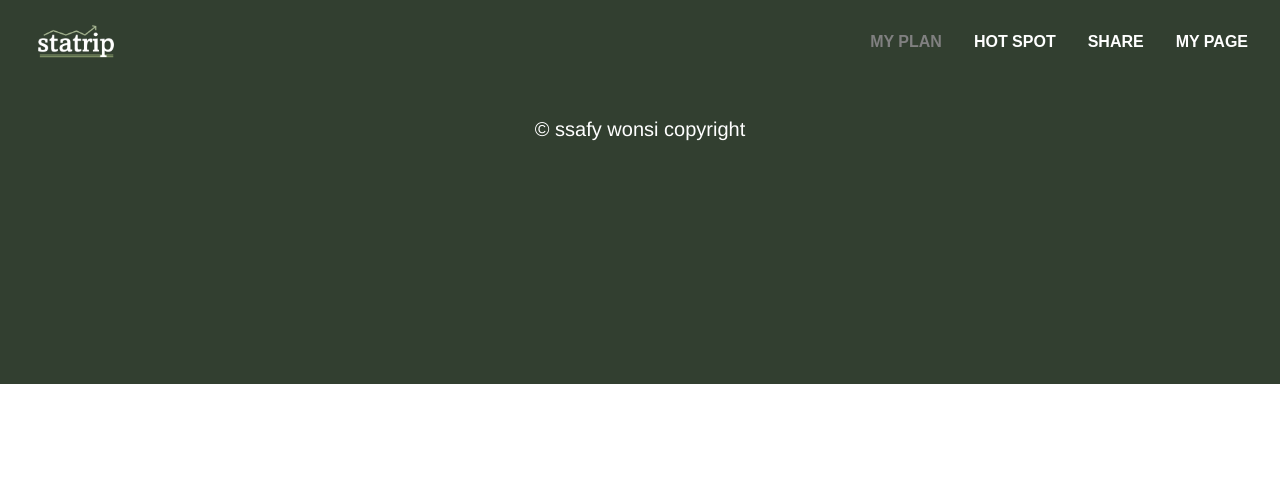
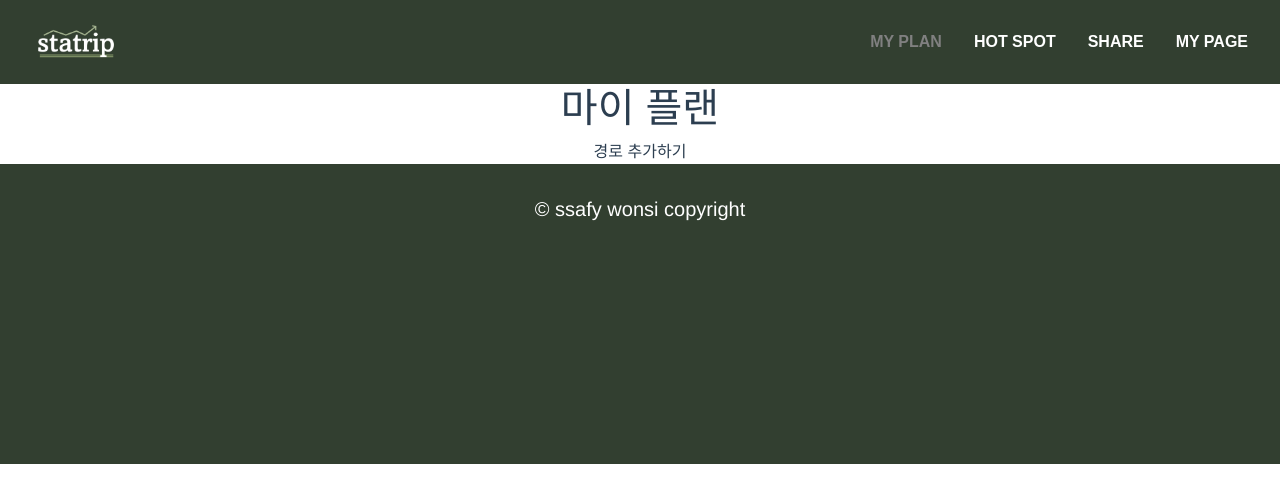
Before and after one commit to 210-reverof/statrip, a Vue app in the folder frontend/: page /plan/add in a window 1280 px wide. Shown: the top 502 px of the page. Built offline with nearby package versions, Linux system fonts and the light colour scheme; a web font is replaced by a local one.

Commit message:
feat: 경로 관련 라우팅 완료 #7

```diff
--- /dev/null
+++ b/frontend/src/components/plan/PlanAdd.vue
@@ -0,0 +1,12 @@
+<template>
+    <div class="plan-add">
+        경로 추가하기
+    </div>
+</template>
+
+<script>
+export default {
+
+
+}
+</script>
--- /dev/null
+++ b/frontend/src/components/plan/PlanList.vue
@@ -0,0 +1,12 @@
+<template>
+    <div class="plan-list">
+        경로 목록
+    </div>
+</template>
+
+<script>
+export default {
+
+
+}
+</script>
--- a/frontend/src/router/index.js
+++ b/frontend/src/router/index.js
@@ -13,7 +13,20 @@ const routes = [
   {
     path: '/plan',
     name: 'plan',
-    component: () => import(/* webpackChunkName: "plan" */ '@/views/PlanView.vue')
+    component: () => import(/* webpackChunkName: "plan" */ '@/views/PlanView.vue'),
+    redirect: "/plan/list",
+    children: [
+      {
+        path: 'list',
+        name: 'planList',
+        component: () => import(/* webpackChunkName: "plan" */ '@/components/plan/PlanList.vue'),
+      },
+      {
+        path: 'add',
+        name: 'planAdd',
+        component: () => import(/* webpackChunkName: "plan" */ '@/components/plan/PlanAdd.vue'),
+      }
+    ]
   },
   {
     path: '/hotspot',
--- a/frontend/src/views/PlanView.vue
+++ b/frontend/src/views/PlanView.vue
@@ -1,6 +1,7 @@
 <template>
     <div class="plan">
         <h1>마이 플랜</h1>
+        <router-view></router-view>
     </div>
 </template>
 
```
Also changed, not shown: frontend/src/components/plan/tmp.txt (deleted).
